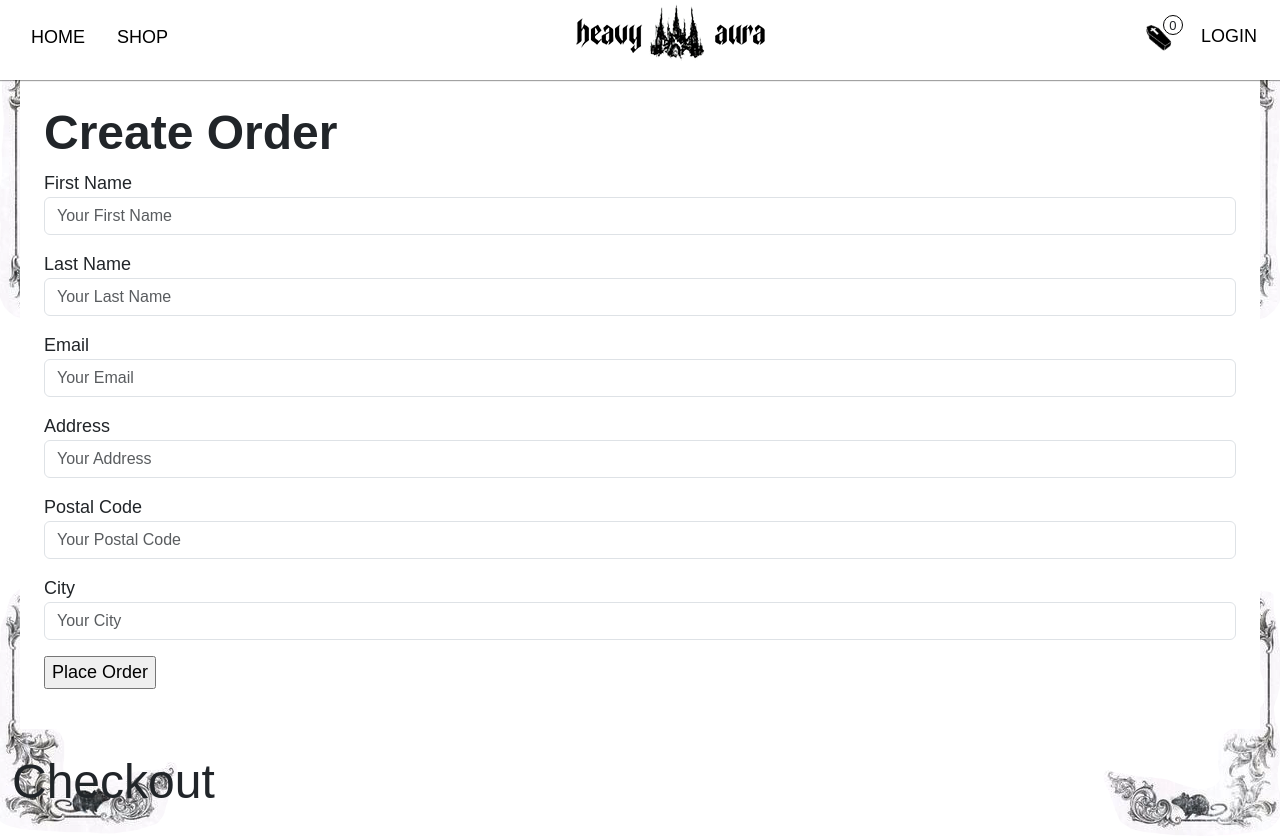
After one commit to crystalcourses/djangoproject, a Django app: page /orders/create/ in a window 1280 px wide. The commit adds this page. Run offline with Django 5.2, Linux system fonts and the light colour scheme; parts of the project's set-up code (start-up, migrations or seed data) failed here and were passed over; some libraries are stand-ins or nearby versions; some web fonts are replaced.

Commit message:
added: create order, inputs in create order. if inputs=fill then created.html, orders in db. login, registration

```diff
--- a/cart/templates/cart/detail.html
+++ b/cart/templates/cart/detail.html
@@ -48,7 +48,7 @@
             <a href="/shop" class="cart-btn">Continue Shopping</a>
             {% with cart_quantity=cart|length %}
                 {% if cart_quantity > 0 %}
-                <a href="#" class="cart-btn">Checkout</a>
+                <a href="{% url "orders:order_create" %}" class="cart-btn">Checkout</a>
                 {% endif %}
             {% endwith %}
         </div>
--- a/crystalcourses/urls.py
+++ b/crystalcourses/urls.py
@@ -22,6 +22,7 @@ from django.conf.urls.static import static
 urlpatterns = [
     path('admin/', admin.site.urls),
     path('cart/', include('cart.urls', namespace='cart')),
+    path('orders/', include('orders.urls', namespace='orders')),
     path('user/', include('users.urls', namespace='user')),
     path('', include('main.urls', namespace='main')),
 ]
--- a/orders/forms.py
+++ b/orders/forms.py
@@ -0,0 +1,26 @@
+from django import forms
+from .models import Order
+
+
+class OrderCreateForm(forms.ModelForm):
+    class Meta:
+        model = Order
+        fields = ['user', 'first_name', 'last_name', 'email',
+                  'address', 'postal_code', 'city']
+
+
+    def __init__(self, *args, **kwargs):
+        self.request = kwargs.pop('request', None)
+        super().__init__(*args, *kwargs)
+        if self.request.user.is_authenticated:
+            self.initial['first_name'] = self.request.user.first_name
+            self.initial['last_name'] = self.request.user.last_name
+            self.initial['email'] = self.request.user.email
+
+
+        def save(self, commit=True):
+            order = super().save(commit=False)
+            order.user = self.request.user
+            if commit:
+                order.save()
+            return order
--- a/orders/models.py
+++ b/orders/models.py
@@ -36,14 +36,11 @@ class OrderItem(models.Model):
     order = models.ForeignKey(Order,
                               related_name='items',
                               on_delete=models.CASCADE)
-
     product = models.ForeignKey(Product,
                                 related_name='order_items',
                                 on_delete=models.CASCADE)
-
     price = models.DecimalField(max_digits=10,
                                 decimal_places=2)
-
     quantity = models.PositiveIntegerField(default=1)
 
 
--- /dev/null
+++ b/orders/templates/order/create.html
@@ -0,0 +1,59 @@
+{% extends "main/base.html" %}
+{% load static %}
+
+{% block title %}Create Order{% endblock title %}
+
+{% block content %}
+    <div class="forcreate">
+        <div class="profile bg-white p-4 mb-4 mx-2">
+            <h2 class="mb-2">Create Order</h2>
+            <form action="" method="post" class="order-form">
+                {% csrf_token %}
+                <div class="col-md-12 mb-3">
+                    <label for="id_first_name" class"form-label">First Name</label>
+                    <input type="text" class="form-control form-styleprofile" id="id_first_name"
+                    name="first_name" placeholder="Your First Name" value="{{ form.first_name.value|default:'' }}" required>
+                </div>
+                <div class="col-md-12 mb-3">
+                    <label for="id_last_name" class"form-label">Last Name</label>
+                    <input type="text" class="form-control form-styleprofile" id="id_last_name"
+                    name="last_name" placeholder="Your Last Name" value="{{ form.last_name.value|default:'' }}" required>
+                </div>
+                <div class="col-md-12 mb-3">
+                    <label for="id_email" class"form-label">Email</label>
+                    <input type="text" class="form-control form-styleprofile" id="id_email"
+                    name="email" placeholder="Your Email" value="{{ form.email.value|default:'' }}" required>
+                </div>
+                <div class="col-md-12 mb-3">
+                    <label for="id_address" class"form-label">Address</label>
+                    <input type="text" class="form-control form-styleprofile" id="id_address"
+                    name="address" placeholder="Your Address" value="{{ form.address.value|default:'' }}" required>
+                </div>
+                <div class="col-md-12 mb-3">
+                    <label for="id_postal_code" class"form-label">Postal Code</label>
+                    <input type="text" class="form-control form-styleprofile" id="id_postal_code"
+                    name="postal_code" placeholder="Your Postal Code" value="{{ form.postal_code.value|default:'' }}" required>
+                </div>
+                <div class="col-md-12 mb-3">
+                    <label for="id_city" class"form-label">City</label>
+                    <input type="text" class="form-control form-styleprofile" id="id_city"
+                    name="city" placeholder="Your City" value="{{ form.city.value|default:'' }}" required>
+                </div>
+                <p><input type="submit" value="Place Order"></p>
+                {% csrf_token %}
+            </form>
+        </div>
+        <div class="checkout">
+            <h1>Checkout</h1>
+            <div class="order-ifo">
+                {% for item in cart  %}
+                    <li>
+                        {{ item.quantity }} * {{ item.product.name }}
+                        <p>$ {{ item.total_price }}</p>
+                    </li>
+                    <p>Total: $ {{ cart.get_total_price }}</p>
+                {% endfor %}
+            </div>
+        </div>
+    </div>
+{% endblock content %}
--- a/orders/urls.py
+++ b/orders/urls.py
@@ -0,0 +1,9 @@
+from django.urls import path
+from . import views
+
+
+app_name = 'orders'
+
+urlpatterns = [
+    path('create/', views.order_create, name='order_create'),
+]
--- a/orders/views.py
+++ b/orders/views.py
@@ -1,3 +1,29 @@
 from django.shortcuts import render
+from .models import OrderItem
+from .forms import OrderCreateForm
+from cart.cart import Cart
 
+
+def order_create(request):
+    cart = Cart(request)
+    if request.method == 'POST':
+        form = OrderCreateForm(request.POST, request=request)
+        if form.is_valid():
+            order = form.save()
+            for item in cart:
+                OrderItem.objects.create(order=order,
+                                        product=item['product'],
+                                        price=item['price'],
+                                        quantity=item['quantity'])
+            cart.clear()
+            return render(request,
+                          'order/created.html',
+                          {'order': order,
+                           'form': form})
+    else:
+        form = OrderCreateForm(request=request)
+    return render(request,
+                  'order/create.html',
+                  {'cart': cart,
+                   'form': form})
 # Create your views here.
```
Also changed, not shown: orders/templates/order/created.html (added, +7 -0 lines), users/forms.py (+6 -1 lines), main/static/img/tee.jpg (added), main/static/img/whitetee.jpg (added), 7 other files.
